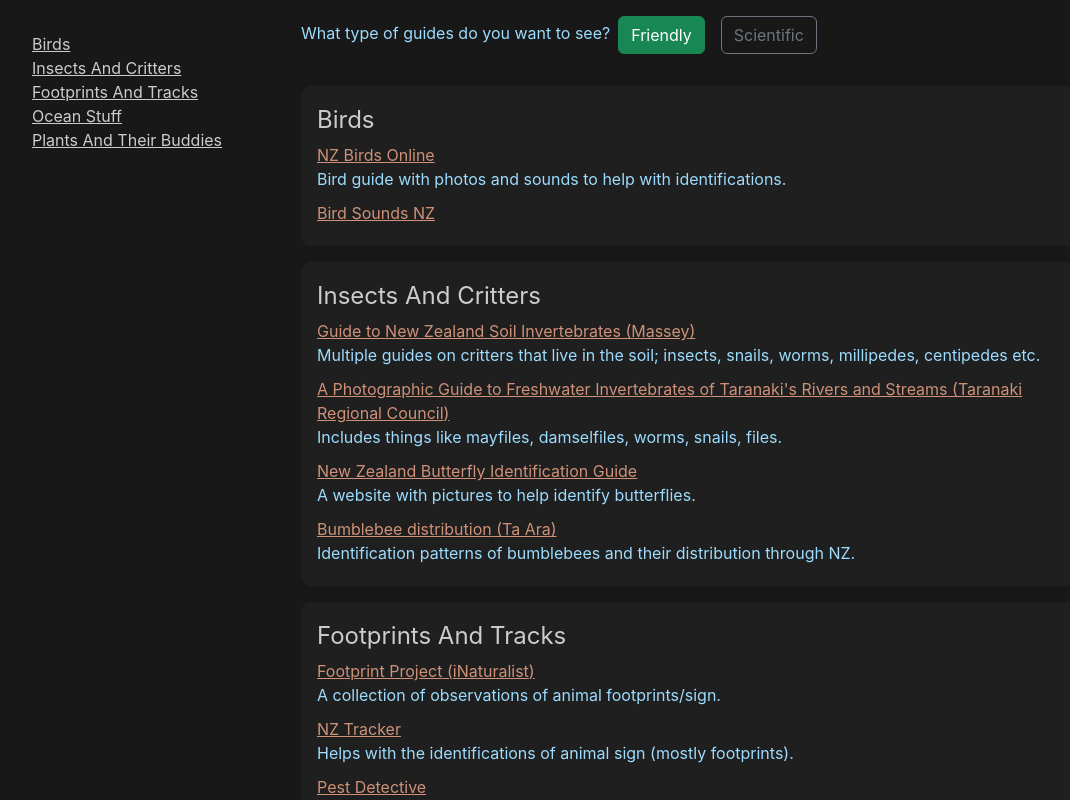
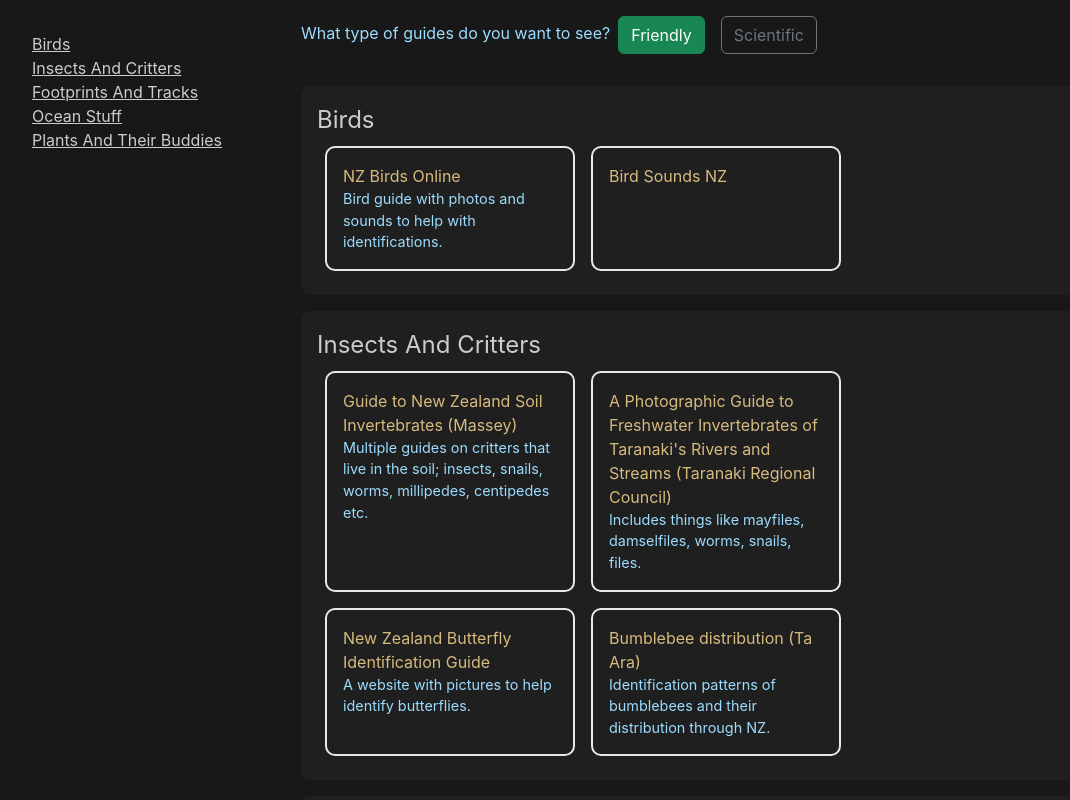
Before and after one commit to kelvinperrie/idguides, a React (Create React App) app in the folder guides/: page / in a window 1280 px wide. Shown: the top 800 px of the page, without its empty margins (82-1152 px from the left). Built offline with nearby package versions, Linux system fonts and the light colour scheme.

Commit message:
clowning with styling

```diff
--- a/guides/src/App.js
+++ b/guides/src/App.js
@@ -21,8 +21,8 @@
 
   return (
     <div className="guide">
-      <div className="guide-title">
-        <a href={guide.url}>{guide.title}{organisation}</a>
+      <div className="guide-title">{guide.title}{organisation}
+        {/* <a href={guide.url}>{guide.title}{organisation}</a> */}
       </div>
       <div className="guide-summary">{guide.summary}</div>
     </div>
--- a/guides/src/index.css
+++ b/guides/src/index.css
@@ -39,15 +39,27 @@
   font-size: 1.5em;
   color: #CCCCCC;
 }
-
+.guides-container{
+  display:flex;
+  flex-direction: row;
+  flex-wrap: wrap;
+}
 .guide {
-  padding: 5px 0;
+  width: 30%;
+  min-width: 250px;
+  border: 2px solid #e9e9e9;
+  margin: .5em;
+  padding: 1em;
+  border-radius: 10px;
 }
 
-.guide-title a {
+.guide-title {
   color: #CE9178;
+  color: #D7BA7D;
 }
-
+.guide-summary {
+  font-size: 0.9em;
+}
 
 .level-options {
   padding: 1em;
```
